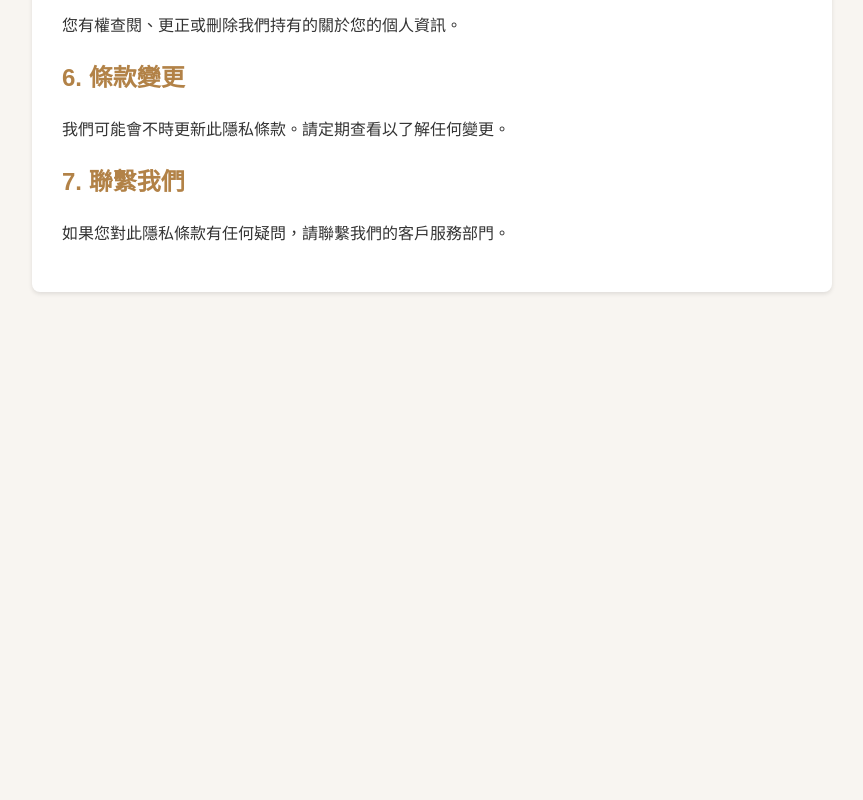
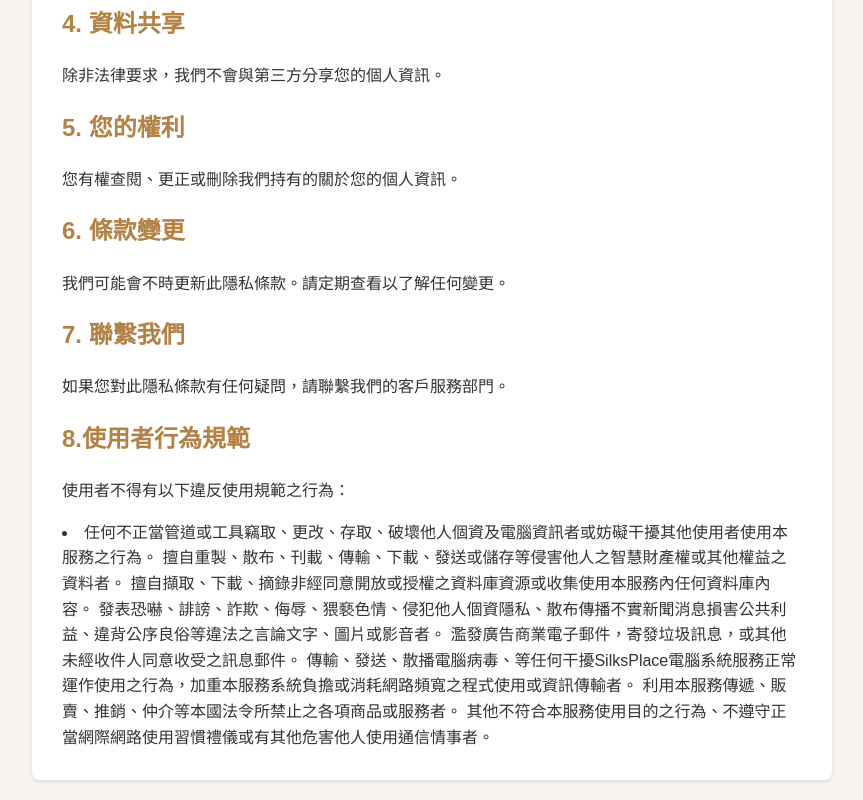
Before and after one commit to sptn-paul/hotel-wifi-privacy, a plain HTML site: page index.html in a window 1280 px wide. Shown: the part 841-1641 px from the top of the page, without its empty margins (208-1071 px from the left). Before the commit the page ends 1153 px from the top, so only its background shows below. Drawn offline with Linux system fonts and the light colour scheme.

Commit message:
Update index.html

```diff
--- a/index.html
+++ b/index.html
@@ -27,7 +27,8 @@
 </head>
 <body>
     <div class="container">
-        <h1>您好，歡迎使用SilksPlace無線上網服務(以下簡稱本服務)</h1>
+        <h1>您好，歡迎使用SilksPlace無線上網服務(以下簡稱本服務)
+        為保障您的使用權益，請使用本服務之前，詳細閱覽SilksPlace無線上網服務條款(以下簡稱本條款)內容。一旦您接受並點選開始上網者，即表示同意本服務規範及以下所有條款內容。</h1>
 
         <h2>1. 資料收集</h2>
         <p>我們可能收集您使用我們Wi-Fi服務時的以下資訊：</p>
@@ -59,6 +60,17 @@
 
         <h2>7. 聯繫我們</h2>
         <p>如果您對此隱私條款有任何疑問，請聯繫我們的客戶服務部門。</p>
+
+        <h2>8.使用者行為規範</h2>
+        <p>使用者不得有以下違反使用規範之行為：</p>
+        <li>任何不正當管道或工具竊取、更改、存取、破壞他人個資及電腦資訊者或妨礙干擾其他使用者使用本服務之行為。
+擅自重製、散布、刊載、傳輸、下載、發送或儲存等侵害他人之智慧財產權或其他權益之資料者。
+擅自擷取、下載、摘錄非經同意開放或授權之資料庫資源或收集使用本服務內任何資料庫內容。
+發表恐嚇、誹謗、詐欺、侮辱、猥褻色情、侵犯他人個資隱私、散布傳播不實新聞消息損害公共利益、違背公序良俗等違法之言論文字、圖片或影音者。
+濫發廣告商業電子郵件，寄發垃圾訊息，或其他未經收件人同意收受之訊息郵件。
+傳輸、發送、散播電腦病毒、等任何干擾SilksPlace電腦系統服務正常運作使用之行為，加重本服務系統負擔或消耗網路頻寬之程式使用或資訊傳輸者。
+利用本服務傳遞、販賣、推銷、仲介等本國法令所禁止之各項商品或服務者。
+其他不符合本服務使用目的之行為、不遵守正當網際網路使用習慣禮儀或有其他危害他人使用通信情事者。</li>
     </div>
 </body>
 </html>
```
